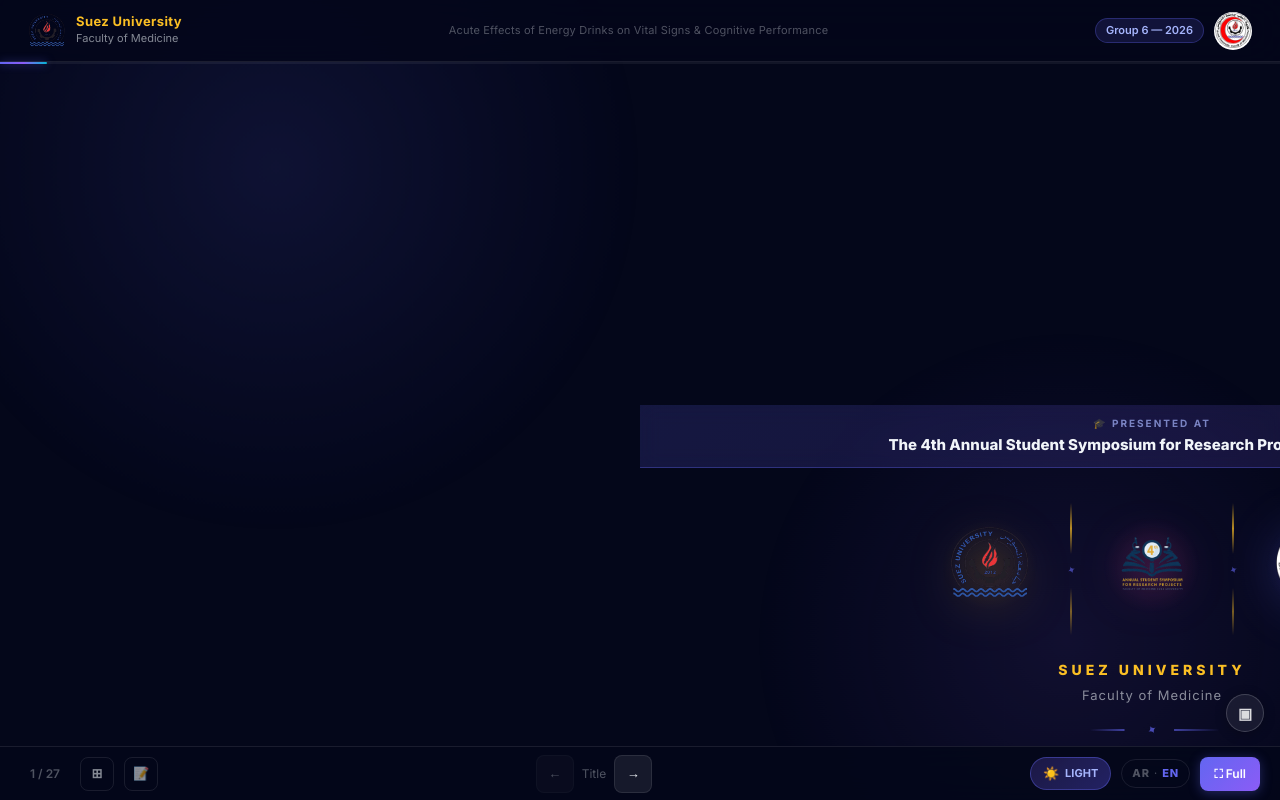
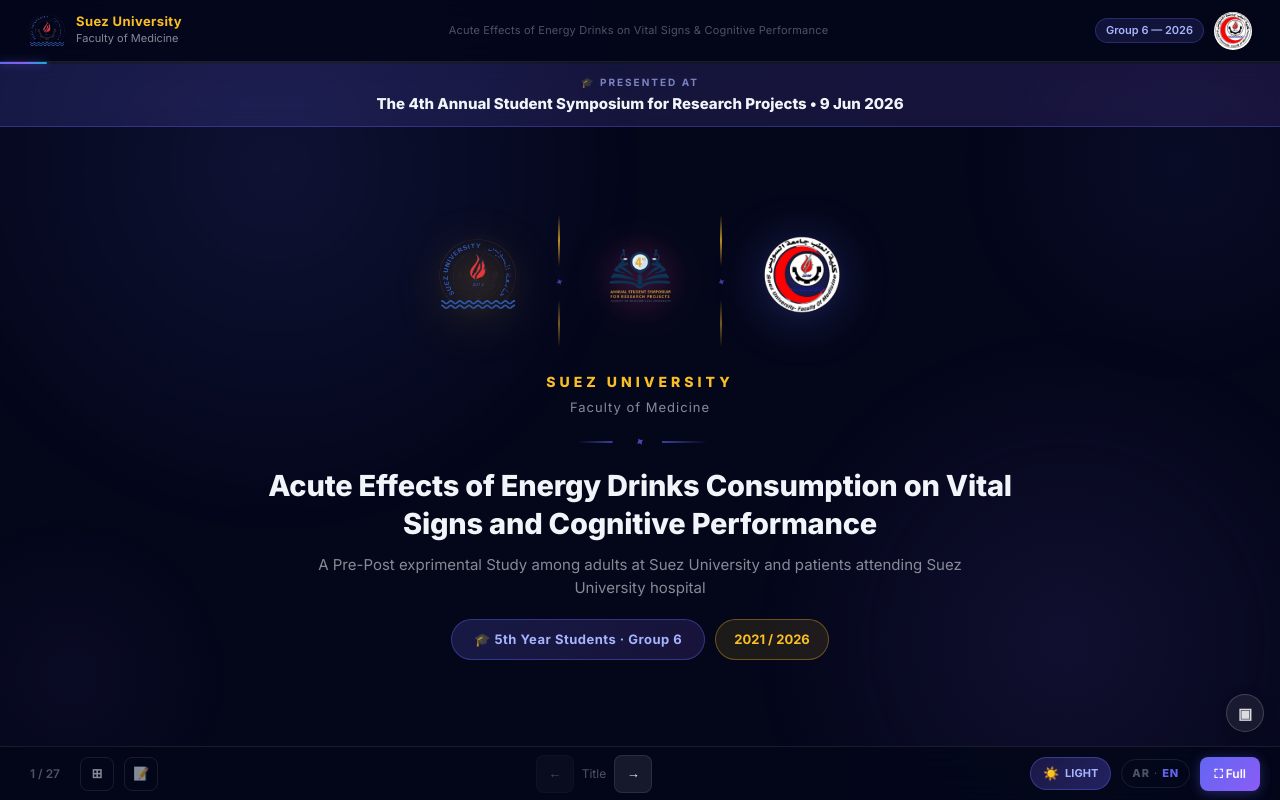
Before and after one commit to MahmoudAtteyya/research, a Next.js app: page /presentation in a window 1280 px wide. Built offline with nearby package versions, Linux system fonts and the light colour scheme.

Commit message:
updates 4

```diff
--- a/src/components/presentation/PresentationEngine.tsx
+++ b/src/components/presentation/PresentationEngine.tsx
@@ -88,6 +88,11 @@
   const [isMobile,      setIsMobile]      = useState(false);
   const [chromeState,   setChromeState]   = useState<ChromeState>(0);
 
+  // Explicit scaling logic for mobile to avoid CSS container-query bugs
+  const slideAreaRef = useRef<HTMLDivElement>(null);
+  const [scale, setScale] = useState(1);
+  const [isMobileMode, setIsMobileMode] = useState(false);
+
   const touchStartX = useRef<number | null>(null);
   const ar = lang === "ar";
 
@@ -105,9 +110,25 @@
     document.documentElement.setAttribute("data-theme", theme);
   }, [theme]);
 
-  // ── Mobile detect ──
+  // ── Mobile detect & Precise Scaling ──
   useEffect(() => {
-    const check = () => setIsMobile(window.innerWidth <= 768);
+    const check = () => {
+      const w = window.innerWidth;
+      setIsMobile(w <= 768);
+
+      const isMob = w <= 1024;
+      setIsMobileMode(isMob);
+
+      if (isMob && slideAreaRef.current) {
+        // Calculate exact scale to fit 1024x576 into the available area
+        const { width, height } = slideAreaRef.current.getBoundingClientRect();
+        const scaleW = width / 1024;
+        const scaleH = height / 576;
+        setScale(Math.min(scaleW, scaleH));
+      } else {
+        setScale(1);
+      }
+    };
     check();
     window.addEventListener("resize", check);
     return () => window.removeEventListener("resize", check);
@@ -232,7 +253,7 @@
       </div>
 
       {/* ── SLIDE AREA ── */}
-      <div className="pres-slide-area">
+      <div className="pres-slide-area" ref={slideAreaRef}>
         <AnimatePresence mode="wait" custom={dir}>
           <motion.div
             key={pres.slide.id}
@@ -244,7 +265,10 @@
             transition={{ duration: 0.38, ease: [0.4, 0, 0.2, 1] }}
             style={{ position: "absolute", inset: 0, display: "flex", flexDirection: "column" }}
           >
-            <div className="pres-mobile-scaler">
+            <div
+              className={isMobileMode ? "pres-mobile-scaler-active" : "pres-mobile-scaler-inactive"}
+              style={isMobileMode ? { transform: `translate(-50%, -50%) scale(${scale})` } : undefined}
+            >
               <SlideComponent lang={lang} />
             </div>
           </motion.div>
--- a/src/components/presentation/presentation.css
+++ b/src/components/presentation/presentation.css
@@ -134,20 +134,23 @@
   flex: 1;
   position: relative;
   overflow: hidden;
-  container-type: size;
-  container-name: slidearea;
 }
 
-/* Base scaler wrapper (perfect 16:9 scaling) */
-.pres-mobile-scaler {
+.pres-mobile-scaler-active {
   position: absolute;
   width: 1024px;
   height: 576px;
   left: 50%;
   top: 50%;
   transform-origin: center;
-  /* Scale to perfectly fit the available space, maintaining 16:9 */
-  transform: translate(-50%, -50%) scale(min(calc(100cqw / 1024), calc(100cqh / 576)));
+  /* Transform is applied inline by React */
+}
+
+.pres-mobile-scaler-inactive {
+  width: 100%;
+  height: 100%;
+  display: flex;
+  flex-direction: column;
 }
 
 .pres-slide-inner {
@@ -891,9 +894,9 @@
 
 /* ================================================================
    MOBILE — Desktop-like experience
-   We now use container queries (cqw, cqh) at the top of the file
-   to automatically scale the .pres-mobile-scaler.
-   Below are just minor adjustments for header/footer sizes.
+   We use React to calculate the exact scale ratio and apply it inline
+   to `.pres-mobile-scaler-active`.
+   Below are minor adjustments for header/footer sizes.
 ================================================================ */
 
 /* ── Portrait mobile ── */
--- a/src/components/presentation/slides/ResultsIntroSlide.tsx
+++ b/src/components/presentation/slides/ResultsIntroSlide.tsx
@@ -46,7 +46,7 @@
             marginBottom: "24px"
           }}
         >
-          {ar ? "القسم الثالث" : "Part Three"}
+          {ar ? " النتائج" : "Results"}
         </motion.div>
 
         <h1 style={{
```
